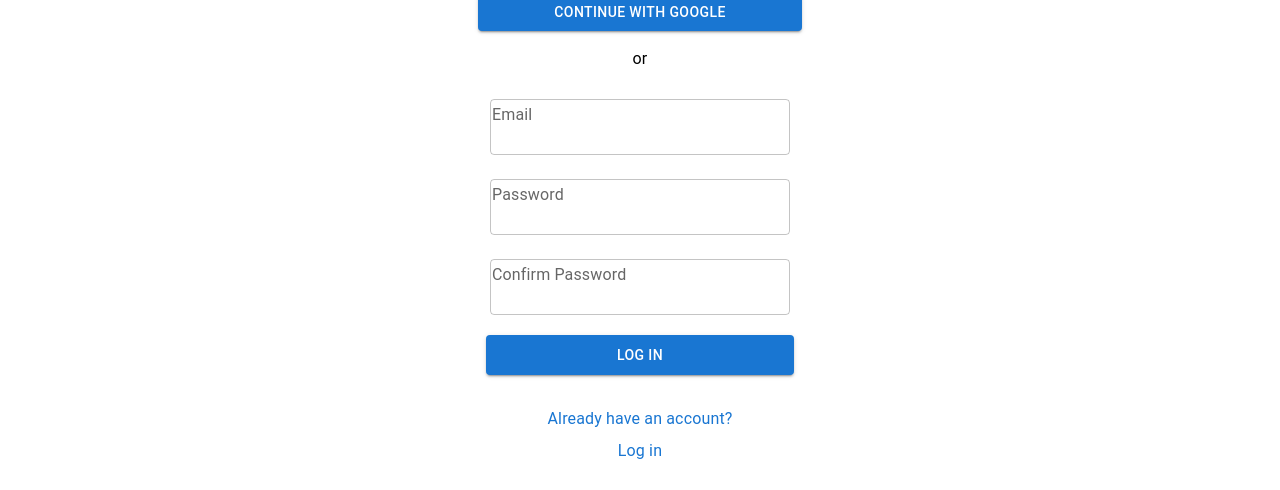
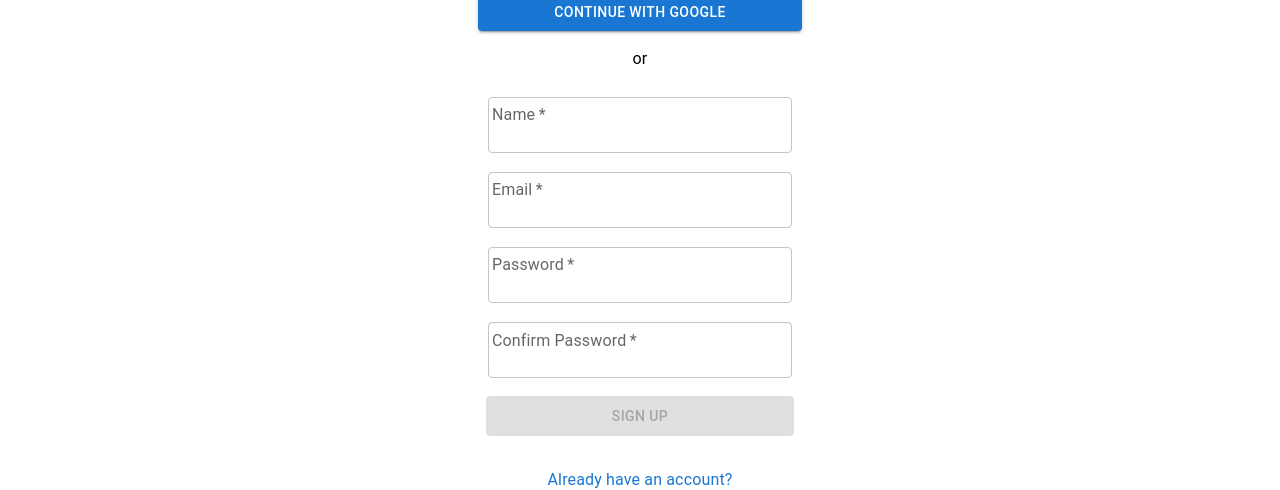
Before and after one commit to boc-bulbasaur/FindYourSpace, a Next.js app: page /signup in a window 1280 px wide. Shown: the part 238-728 px from the top of the page. Built offline with nearby package versions, Linux system fonts and the light colour scheme; no server answers.

Commit message:
Working email verification system

```diff
--- /dev/null
+++ b/lib/verify-email.js
@@ -0,0 +1,26 @@
+const nodemailer = require("nodemailer");
+
+export default async function sendVerificationEmail(name, email, token) {
+  const escapedEmail = encodeURIComponent(email);
+  const URL = `${process.env.NEXTAUTH_URL}/verify-email/${escapedEmail}/${token}`;
+  console.log(URL);
+  let transporter = nodemailer.createTransport({
+    host: process.env.EMAIL_SERVER_HOST,
+    port: process.env.EMAIL_SERVER_PORT,
+    secure: false, // true for 465, false for other ports
+    auth: {
+      user: process.env.EMAIL_SERVER_USER,
+      pass: process.env.EMAIL_SERVER_PASSWORD,
+    },
+  });
+
+  let info = await transporter.sendMail({
+    from: process.env.EMAIL_FROM,
+    to: email,
+    subject: "Find Your Space verify email address",
+    text: `Click here to verify your email: ${URL}`, // plain text body
+    html: `<a href=${URL}>Click here to verify your email.</a>`, //html body
+  });
+
+  console.log("Message sent: %s", info.messageId);
+};
--- a/pages/api/auth/[...nextauth].tsx
+++ b/pages/api/auth/[...nextauth].tsx
@@ -41,7 +41,7 @@ const options = {
           const user = rows[0];
           console.log('User:', user);
           if (user !== null) {
-            const authenticated = utils.compareHash(password, user.password);
+            const authenticated = utils.compareHash(password, user.password, user.salt);
             if (authenticated) {
               console.log('Authenticated');
               return user;
--- /dev/null
+++ b/pages/api/signup.ts
@@ -0,0 +1,50 @@
+import type { NextApiRequest, NextApiResponse } from 'next';
+import utils from '../../lib/crypto.js';
+import sendVerificationEmail from '../../lib/verify-email.js';
+import client from '../../database/db.js';
+
+type Data = {
+  name: string
+}
+
+export default async function handler(
+  req: NextApiRequest,
+  res: NextApiResponse<Data>
+) {
+  let {
+    name,
+    email,
+    password,
+  } = JSON.parse(req.body);
+  if (req.method !== 'POST') {
+    res.status(400).json({ error: 'Improper request.' });
+    res.end();
+  }
+  try {
+    const { rows } = await client.query(`SELECT * FROM users WHERE email = '${email}'`);
+    const user = rows[0];
+    if (user !== undefined) {
+      res.status(422).json({ error: 'Cannot create user.' });
+    } else {
+      const salt = await utils.createRandom32String();
+      password = await utils.createHash(password, salt);
+      const hash = await utils.createRandom32String();
+      const registered_at = new Date();
+      const expires = new Date(registered_at.getTime() + 1000 * 60 * 60 * 24);
+      const values = [name, email, password, salt, registered_at, expires, hash];
+      const { rows } = await client.query(`INSERT INTO users
+        (name, email, password, salt, registered_at, expires, hash)
+        VALUES ($1, $2, $3, $4, $5, $6, $7) RETURNING *`,
+        values);
+      const newUser = rows[0];
+      if (!newUser) {
+        throw new Error;
+      } else {
+        sendVerificationEmail(name, email, newUser.hash);
+        res.status(201).json({ message: 'User successfully created. Please verify your email.' });
+      }
+    }
+  } catch (err) {
+    res.status(500).send(err);
+  }
+}
--- a/pages/login.tsx
+++ b/pages/login.tsx
@@ -5,7 +5,6 @@ import Link from 'next/link';
 import {
   Box,
   Heading,
-  Input,
   Container,
 } from "@chakra-ui/react";
 import { Button, TextField, Typography, } from '@mui/material';
--- a/pages/signup.tsx
+++ b/pages/signup.tsx
@@ -1,8 +1,8 @@
 import React, { useState } from "react";
+import Router from 'next/router';
 import NavBar from "../components/navBar";
 import { signIn, useSession, getSession, getProviders, getCsrfToken } from "next-auth/react";
 import utils from '../../../lib/crypto.js';
-import client from '../../../database/db.js';
 import Link from 'next/link';
 import {
   Box,
@@ -11,13 +11,19 @@ import {
   Container,
 } from "@chakra-ui/react";
 import { Button, TextField, Typography, } from '@mui/material';
+import { setSyntheticTrailingComments } from "typescript";
 
 export default function Signup() {
   const { data: session } = useSession();
+  const [name, setName] = useState('');
   const [email, setEmail] = useState('');
   const [password, setPassword] = useState('');
   const [confirmPassword, setConfirmPassword] = useState('');
+  const [disabledButton, setDisabledButton ] = useState(true);
 
+  const handleNameChange = (e) => {
+    setName(e.target.value);
+  };
   const handleEmailChange = (e) => {
     setEmail(e.target.value);
   };
@@ -26,13 +32,35 @@ export default function Signup() {
   };
   const handleConfirmPasswordChange = (e) => {
     setConfirmPassword(e.target.value);
+    if (email.length && name.length && password.length && password === e.target.value) {
+      setDisabledButton(false);
+    } else {
+      setDisabledButton(true);
+    }
   };
   const handleSubmit = (e) => {
-    client.query(`SELECT * FROM users WHERE email = ${email}`, (err, res) => {
-      if (res.rows[0]) {
-
+    if (email.length && name.length && password.length && password === confirmPassword) {
+      const credentials = {
+        name,
+        email,
+        password,
       }
-    })
+      fetch('/api/signup', {
+        method: 'POST',
+        body: JSON.stringify(credentials),
+      })
+      .then((response) => {
+        if (response.status === 422) {
+          throw new Error;
+        }
+      })
+      .then((data) => {
+        console.log('Success:', data);
+      })
+      .catch((error) => {
+        console.error('Error:', error);
+      });
+    }
   }
 
   return (
@@ -55,12 +83,23 @@ export default function Signup() {
             </Button>
             <Typography color={'black'} textAlign="center" margin={2}>or</Typography>
             <TextField
+              id="name"
+              label="Name"
+              variant="outlined"
+              type="text"
+              required={true}
+              error={false}
+              sx={{ p: 1.2 }}
+              onChange={handleNameChange}
+            />
+            <TextField
               id="email"
               label="Email"
               variant="outlined"
-              required={false}
+              type="email"
+              required={true}
               error={false}
-              sx={{ p: 1.5 }}
+              sx={{ p: 1.2 }}
               onChange={handleEmailChange}
             />
             <TextField
@@ -68,9 +107,10 @@ export default function Signup() {
               label="Password"
               type="password"
               variant="outlined"
+              required={true}
               error={false}
               helperText={''}
-              sx={{ p: 1.5 }}
+              sx={{ p: 1.2 }}
               onChange={handlePasswordChange}
             />
             <TextField
@@ -78,20 +118,20 @@ export default function Signup() {
               label="Confirm Password"
               type="password"
               variant="outlined"
+              required={true}
               error={false}
               helperText={''}
-              sx={{ p: 1.5 }}
+              sx={{ p: 1.2 }}
               onChange={handleConfirmPasswordChange}
             />
             <Button
               type="submit"
               variant="contained"
               sx={{ p: 1, m: 1 }}
-              onClick={() => {
-                signIn('credentials', { email, password, callbackUrl: 'http://localhost:3000/'});
-              }}
+              onClick={handleSubmit}
+              disabled={disabledButton}
             >
-              Log In
+              Sign up
             </Button>
             <Typography color={'primary'} textAlign="center" marginTop={3}>Already have an account?</Typography>
             <Typography color={'primary'} textAlign="center" margin={1}><Link href='/login'>Log in</Link></Typography>
```
Also changed, not shown: pages/verify-email/[email]/[hash].tsx (added, +92 -0 lines), 1 other file (tests, documents, lock files or other folders).
